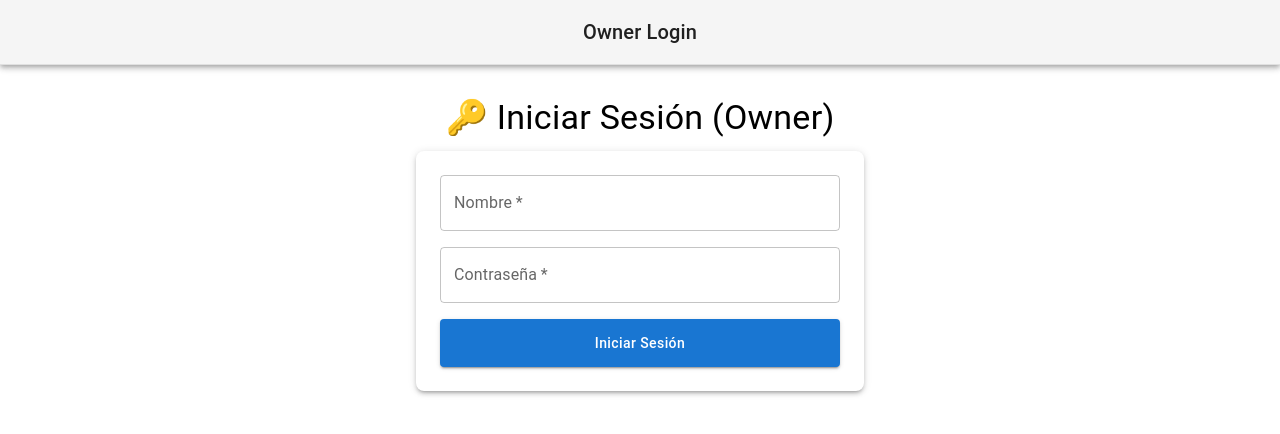
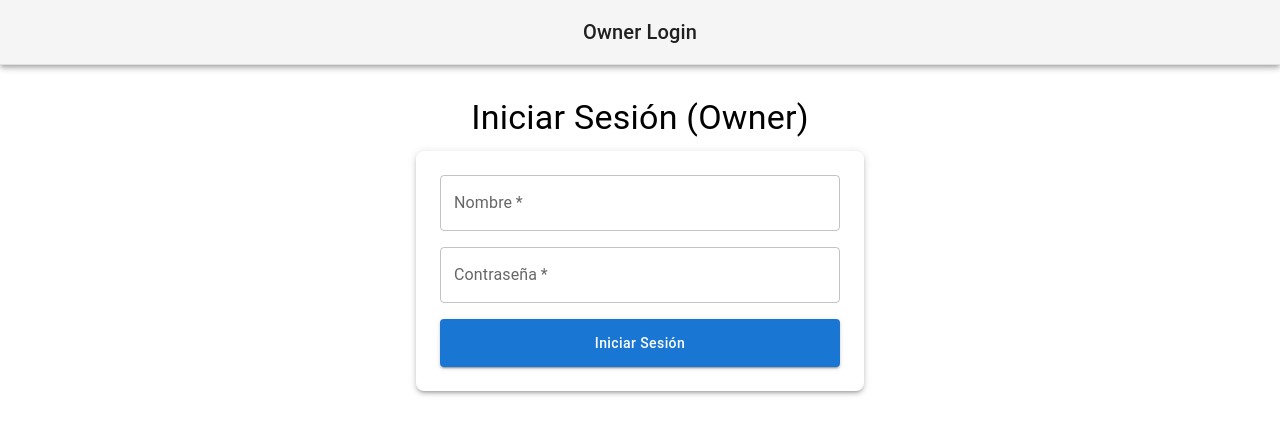
Before and after one commit to AlanPillo/FrontEnd-App, a React (Create React App) app: page /owner/login in a window 1280 px wide. Shown: the top 434 px of the page. Built offline with nearby package versions, Linux system fonts and the light colour scheme.

Commit message:
Update OwnerLogin.js

```diff
--- a/src/components/OwnerLogin.js
+++ b/src/components/OwnerLogin.js
@@ -63,7 +63,7 @@ const OwnerLogin = () => {
       <Container sx={{ mt: 4 }}>
         <Fade in timeout={600}>
           <Typography variant="h4" gutterBottom align="center">
-            🔑 Iniciar Sesión (Owner)
+            Iniciar Sesión (Owner)
           </Typography>
         </Fade>
         {error && (
```
